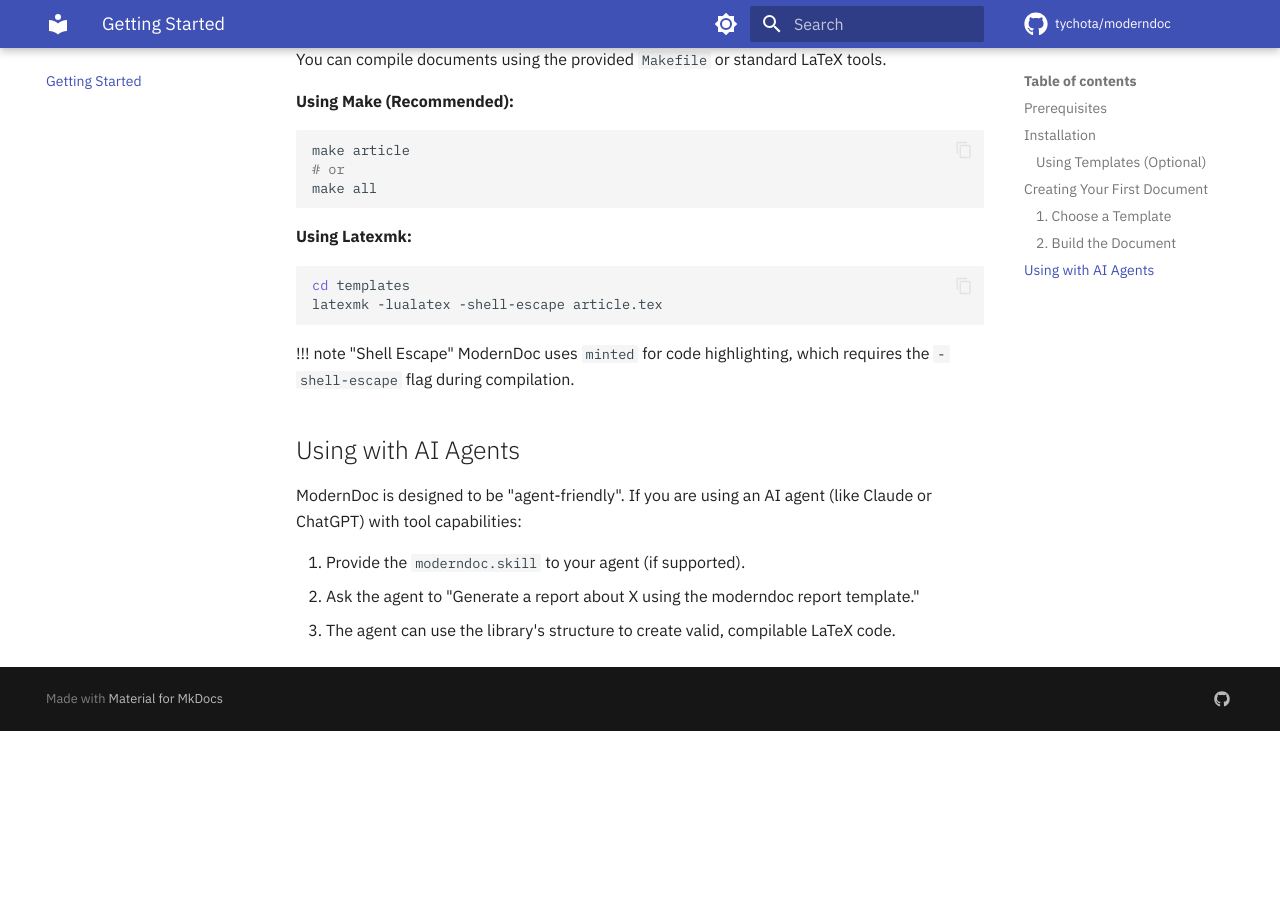
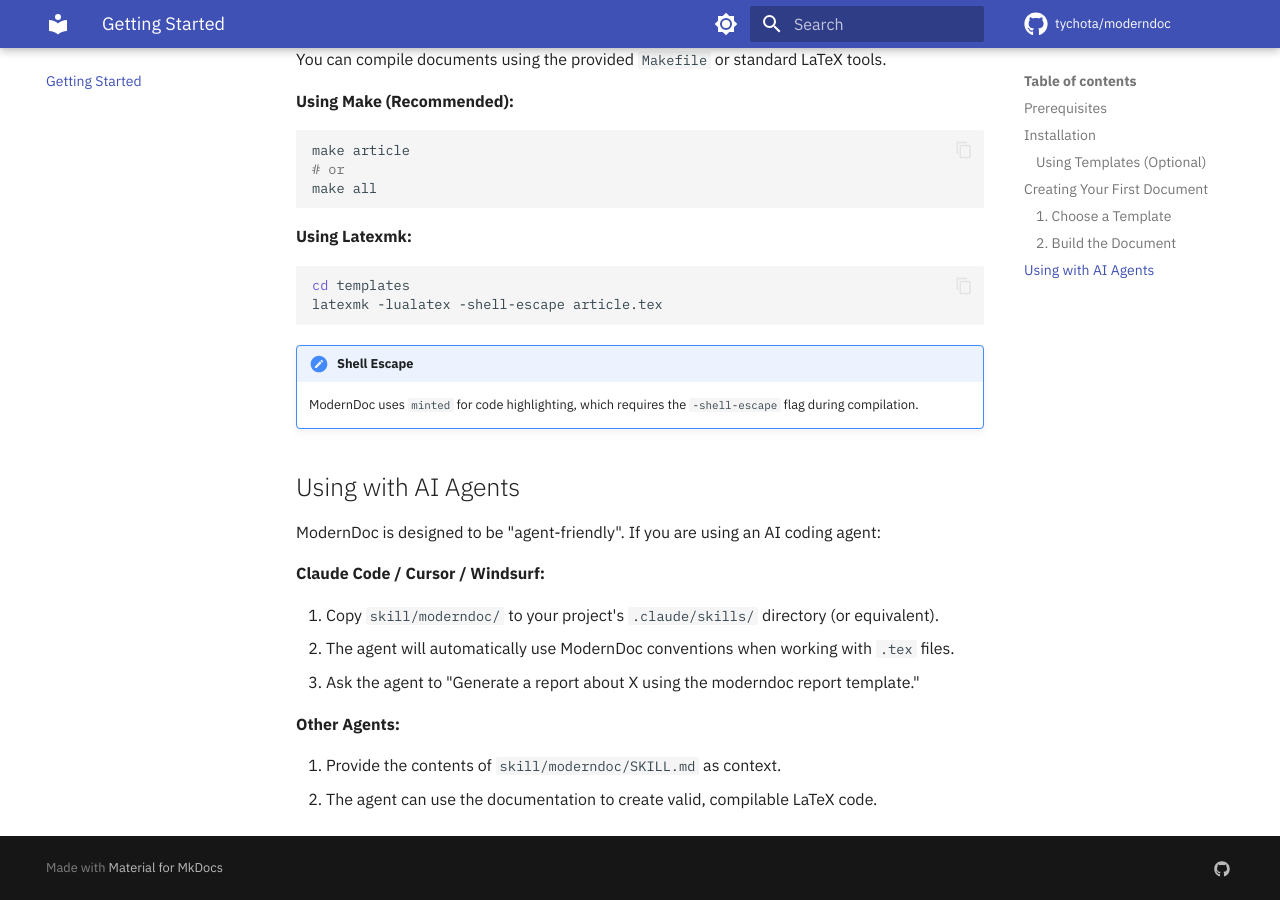
Before and after one commit to tychota/moderndoc, an MkDocs documentation site: the page built from docs/getting-started.md, in a window 1280 px wide and 900 px high, scrolled down 1489 px. Built offline with MkDocs 1.6.1 and Material for MkDocs 9.7.7, drawn with Linux system fonts in a browser that asks for light colours; comment, search, counter and statistics services are not loaded; before the commit the page ends 2220 px from its top, so only the background shows below that.

Commit message:
docs: improve documentation with GitHub Pages links and fixes
- Update README links to point to tychota.github.io/moderndoc
- Fix badge spacing and remove broken template reference link
- Clean up Quick Start formatting (remove excessive blank lines)
- Fix MkDocs admonition syntax in getting-started.md and advanced.md
- Expand AI agent instructions with Claude Code/Cursor specifics
- Replace outdated AgentSkills.io reference with generic agent mention
- Improve table formatting in options.md reference

🤖 Generated with [Claude Code](https://claude.com/claude-code)

Co-Authored-By: Claude Opus 4.5 <noreply@anthropic.com>

````diff
--- a/docs/advanced.md
+++ b/docs/advanced.md
@@ -35,7 +35,7 @@ ModernDoc v3.0 enables professional `microtype` features optimized for LuaLaTeX:
 - **Expansion**: Bringhurst-compliant glyph scaling (maximum 2% stretch/shrink) for better justification.
 - **Tracking**: 5% letter-spacing for small caps only. Following the golden rule: *never letterspace lowercase text*.
 
-!!! note "LuaLaTeX Limitation"
+!!! info "LuaLaTeX Limitation"
     The `kerning` and `spacing` (interword) features of microtype are **not available** in LuaLaTeX—they only work with pdfTeX. ModernDoc uses fontspec's `Kerning=On` instead.
 
 ## Typographic Rules
--- a/docs/getting-started.md
+++ b/docs/getting-started.md
@@ -70,12 +70,20 @@ cd templates
 latexmk -lualatex -shell-escape article.tex
 ```
 
-!!! note "Shell Escape" ModernDoc uses `minted` for code highlighting, which requires the `-shell-escape` flag during compilation.
+!!! note "Shell Escape"
+    ModernDoc uses `minted` for code highlighting, which requires the `-shell-escape` flag during compilation.
 
 ## Using with AI Agents
 
-ModernDoc is designed to be "agent-friendly". If you are using an AI agent (like Claude or ChatGPT) with tool capabilities:
+ModernDoc is designed to be "agent-friendly". If you are using an AI coding agent:
 
-1.  Provide the `moderndoc.skill` to your agent (if supported).
-2.  Ask the agent to "Generate a report about X using the moderndoc report template."
-3.  The agent can use the library's structure to create valid, compilable LaTeX code.
+**Claude Code / Cursor / Windsurf:**
+
+1. Copy `skill/moderndoc/` to your project's `.claude/skills/` directory (or equivalent).
+2. The agent will automatically use ModernDoc conventions when working with `.tex` files.
+3. Ask the agent to "Generate a report about X using the moderndoc report template."
+
+**Other Agents:**
+
+1. Provide the contents of `skill/moderndoc/SKILL.md` as context.
+2. The agent can use the documentation to create valid, compilable LaTeX code.
````
Also changed, not shown: README.md (+7 -24 lines), docs/index.md (+1 -1 lines), skill/moderndoc/references/options.md (+47 -29 lines).
